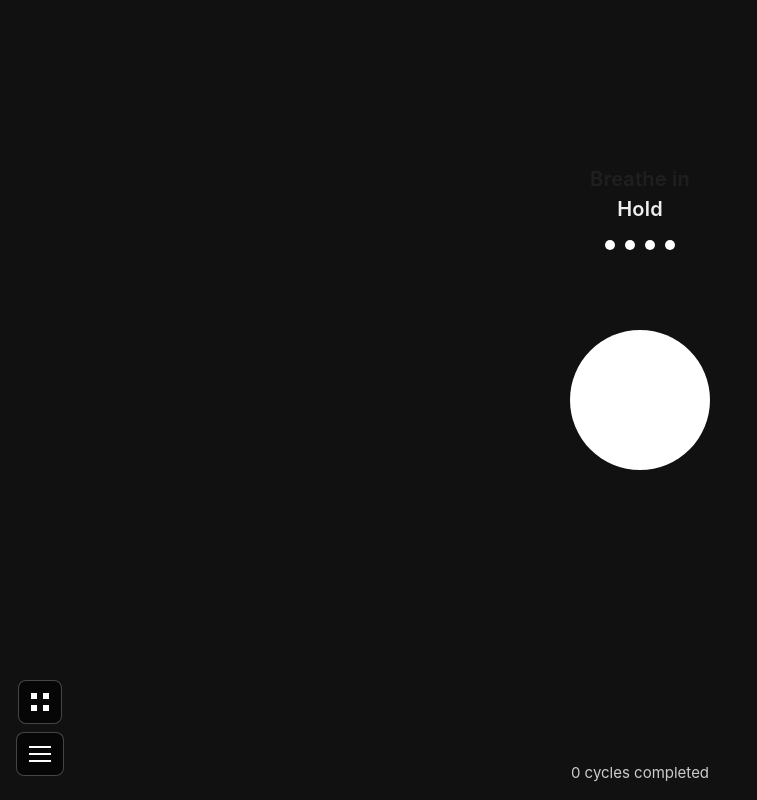
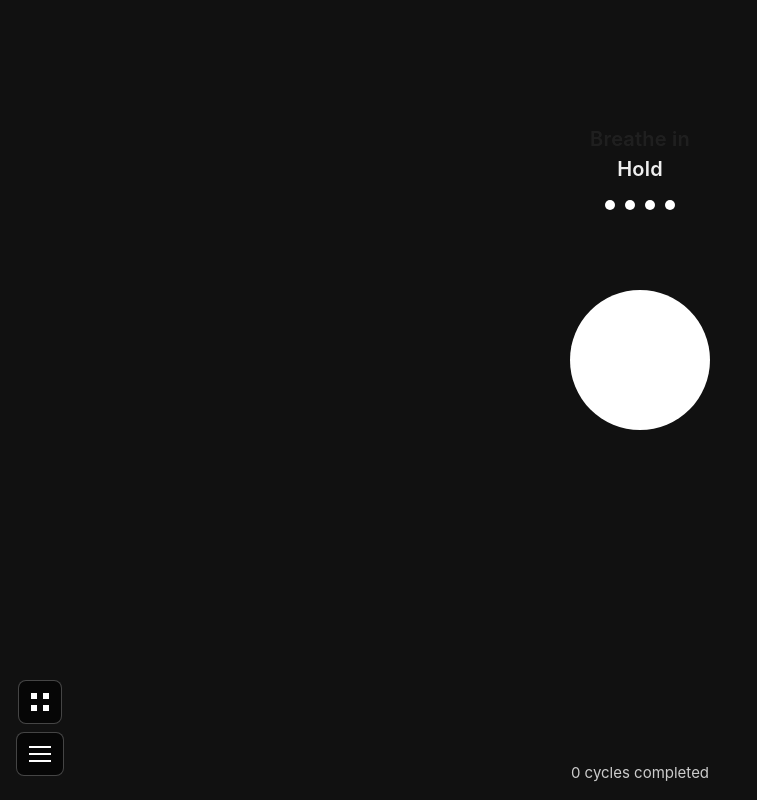
Before and after one commit to triscacezar-droid/breath, a React (Vite) app in the folder breath-web/: page / in a window 1280 px wide. Shown: the whole page, without its empty margins (0-757 px from the left). Built offline with nearby package versions, Linux system fonts and the light colour scheme; no server answers.

Commit message:
moved up by 5%

```diff
--- a/breath-web/src/App.css
+++ b/breath-web/src/App.css
@@ -1044,7 +1044,7 @@
   position: absolute;
   left: 50%;
   top: 0;
-  bottom: 50%;
+  bottom: var(--center-top);
   transform: translateX(-50%);
   width: 100%;
   max-width: 100%;
@@ -1145,7 +1145,7 @@
 .circle--viewport-center {
   position: fixed;
   left: 50%;
-  top: 50%;
+  top: var(--center-top);
   margin: 0;
   pointer-events: auto;
 }
@@ -1154,7 +1154,7 @@
 .center-aum {
   position: fixed;
   left: 50%;
-  top: 50%;
+  top: var(--center-top);
   transform: translate(-50%, -50%);
   margin: 0;
   pointer-events: auto;
--- a/breath-web/src/breathStack.ts
+++ b/breath-web/src/breathStack.ts
@@ -48,7 +48,7 @@ export function isEntering(prev: BreathStack, next: BreathStack, item: StackItem
 /** Viewport-relative positions: slot 2 = center, slot 1 = 15vh above, slot 0 = 25vh above */
 const GAP_ABOVE_SPHERE_VH = 15
 const GAP_ABOVE_DOTS_VH = 10
-export const CENTER_VH = 50
+export const CENTER_VH = 45
 
 /** Minimum pixel distance between slot centers (avoids overlap in horizontal/landscape) */
 const STACK_MIN_GAP_PX = 48
--- a/breath-web/src/components/BreathSession.tsx
+++ b/breath-web/src/components/BreathSession.tsx
@@ -131,7 +131,7 @@ export function BreathSession({
             <div
               className={`breath-stack__float-item breath-stack__float-item--viewport ${enteringText ? 'breath-stack__float-item--entering' : ''}`}
               style={{
-                top: textTopVh === 50 ? '50%' : `${textTopVh}vh`,
+                top: textTopVh === CENTER_VH ? `${CENTER_VH}%` : `${textTopVh}vh`,
                 transition: isZoomSnapRef.current ? 'none' : 'top 0.5s cubic-bezier(0.4, 0, 0.2, 1)',
               }}
               onAnimationEnd={() => enteringText && setEnteringText(false)}
@@ -154,7 +154,7 @@ export function BreathSession({
             <div
               className={`breath-stack__float-item breath-stack__float-item--viewport ${enteringDots ? 'breath-stack__float-item--entering' : ''}`}
               style={{
-                top: dotsTopVh === CENTER_VH ? '50%' : `${dotsTopVh}vh`,
+                top: dotsTopVh === CENTER_VH ? `${CENTER_VH}%` : `${dotsTopVh}vh`,
                 transition: isZoomSnapRef.current ? 'none' : 'top 0.5s cubic-bezier(0.4, 0, 0.2, 1)',
               }}
               onAnimationEnd={() => enteringDots && setEnteringDots(false)}
--- a/breath-web/src/index.css
+++ b/breath-web/src/index.css
@@ -1,6 +1,8 @@
 /* Theme variables — dark (default) */
 :root,
 :root[data-theme="dark"] {
+  /* Vertical center for sphere/Aum/text/dots; keep in sync with breathStack.ts CENTER_VH */
+  --center-top: 45%;
   --color-bg-page: #111;
   --color-bg-page-hover: #222;
   --color-bg-panel: rgba(0, 0, 0, 0.95);
```
